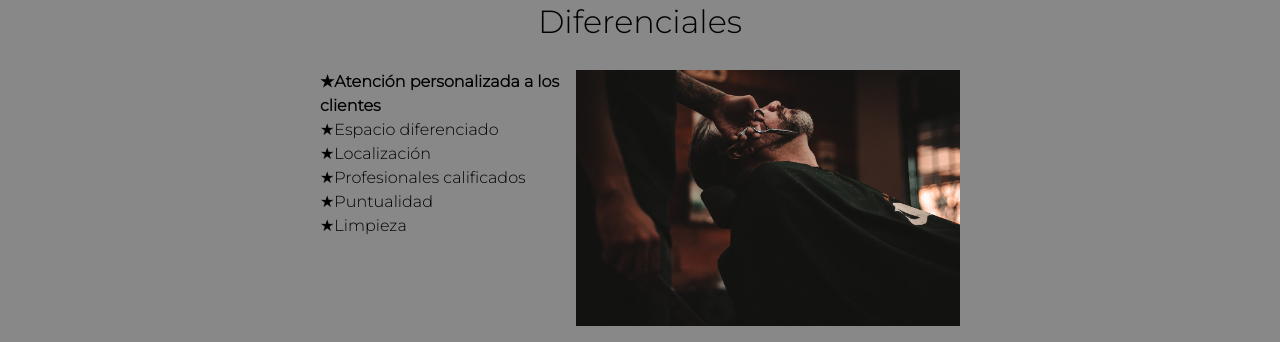
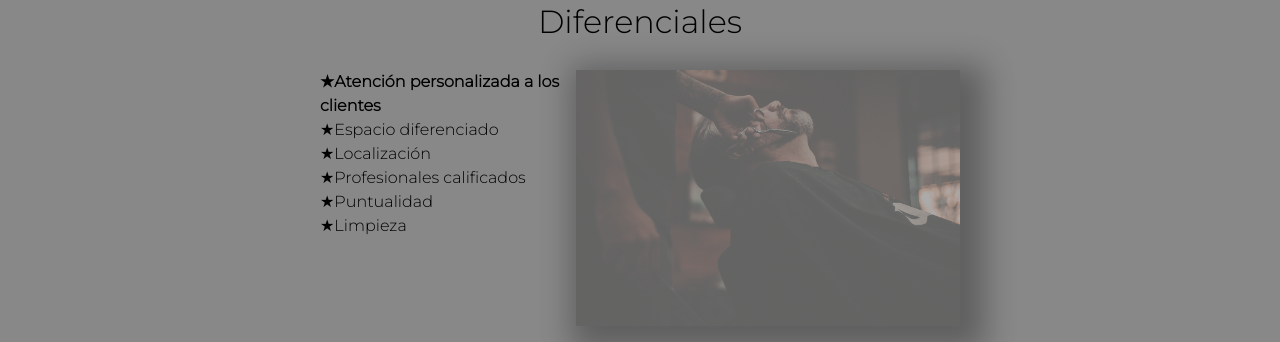
Before and after one commit to jgnarvaez/html5_y_css3_curso, a plain HTML site: page index.html in a window 1280 px wide. In both pictures the pointer is over the picture 768 px from the left and 1862 px from the top of the page. Shown: the part 1665-2007 px from the top of the page. Drawn offline with Linux system fonts and the light colour scheme.

Commit message:
Agregando opacidad y sombras

```diff
--- a/style.css
+++ b/style.css
@@ -230,6 +230,12 @@ td,th{
 
 .imagen-diferenciales{
     width: 60%;
+    transition: 400ms;
+    box-shadow: 10px 10px 30px 15px #000000;
+}
+
+.imagen-diferenciales:hover{
+    opacity: 0.3;
 }
 
 .video{
```
